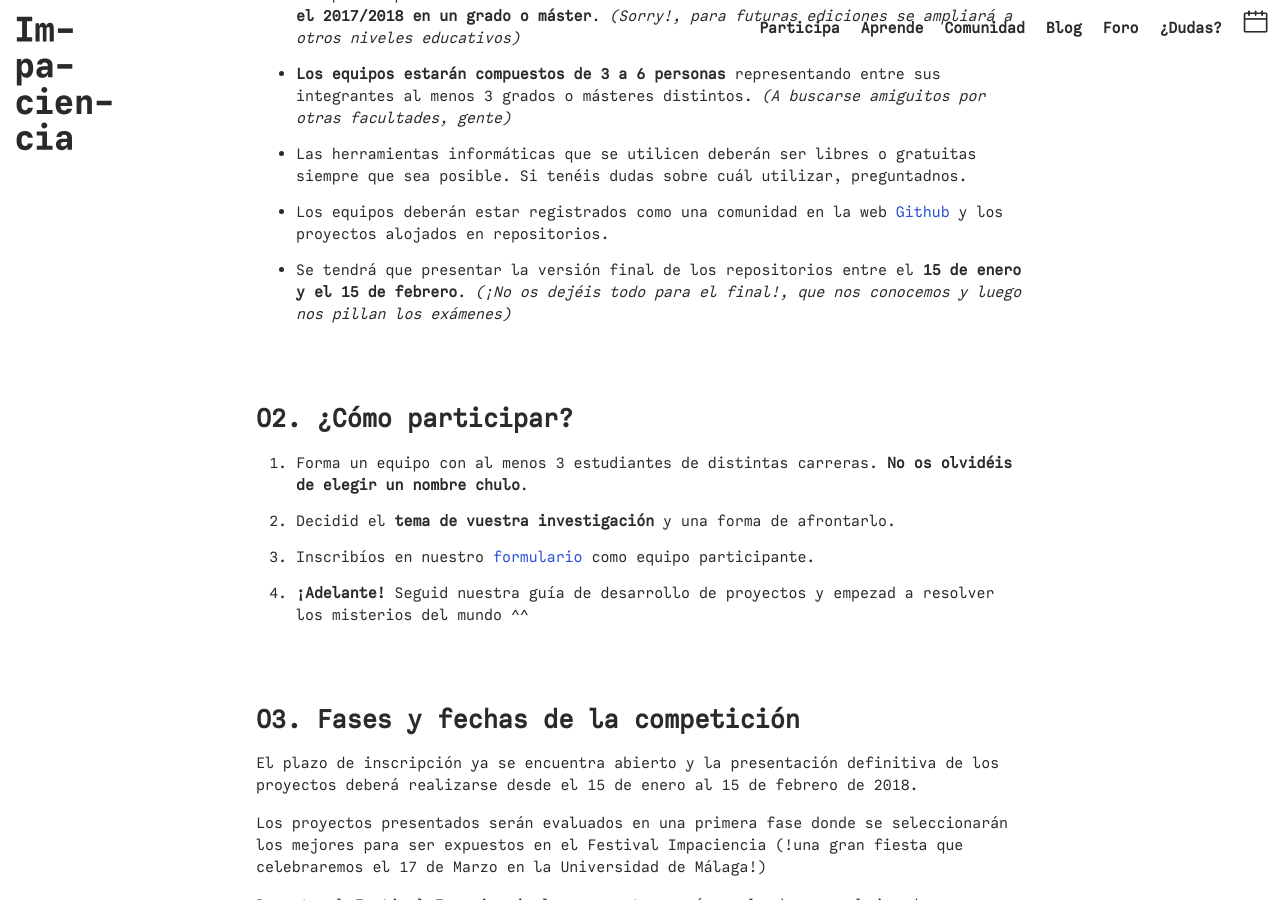
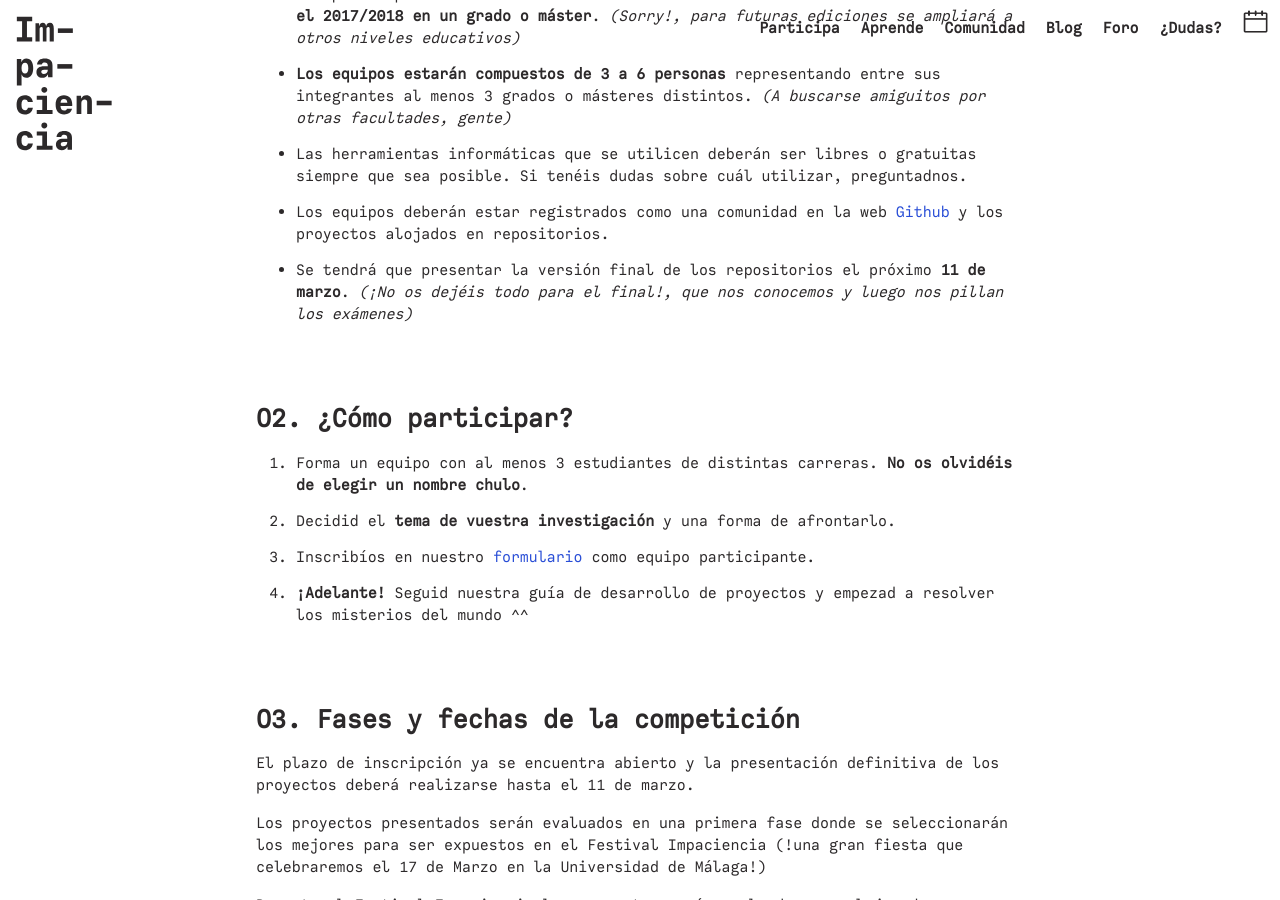
Before and after one commit to Impaciencia/impaciencia.github.io, a Jekyll site: the page built from participa.html, in a window 1280 px wide and 900 px high, scrolled down 1085 px. Built offline with Jekyll 4.4.1, drawn with Linux system fonts in a browser that asks for light colours; some web fonts are replaced; comment, search, counter and statistics services are not loaded.

Commit message:
nueva fecha

```diff
--- a/index.html
+++ b/index.html
@@ -11,7 +11,9 @@ id: home
 	<h1> Impaciencia es un concurso para mentes inquietas </h1>
 	<div class="postit1">
 		<div class="cerrarpostit"> x </div>
-		<p> Se busca equipo. <b>Soy estudiante de ciencias</b> y me gustaría participar en el concurso de Impaciencia junto a un equipo multidisciplinar. </br> </br>  </p>
+		<h1> !Ampliado el plazo de entrega! </h1>
+		<p>Ahora podéis inscribiros y entregar vuestros proyectos hasta el 11 de marzo</p>
+		<!--<p> Se busca equipo. <b>Soy estudiante de ciencias</b> y me gustaría participar en el concurso de Impaciencia junto a un equipo multidisciplinar. </br> </br>  </p>-->
 	</div>
 
 	<div class="postit2">
@@ -55,7 +57,7 @@ id: home
 			<li><b>¡Adelante!</b> Seguid nuestra guía de desarrollo de proyectos y empezad a resolver los misterios del mundo ^^</li>
 		</ol>
 
-		<p> A partir de la inscripción tendréis hasta el 15 de febrero de 2018 para presentar vuestros proyectos y si tenéis cualquier duda u os quedáis atascados, no os olvidéis de que podéis visitar el FAQ, preguntarnos en el foro, por redes sociales, por correo o visitar alguno de nuestros embajadores. </p>
+		<p> A partir de la inscripción tendréis hasta el 11 de marzo del 2018 para presentar vuestros proyectos y si tenéis cualquier duda u os quedáis atascados, no os olvidéis de que podéis visitar el FAQ, preguntarnos en el foro, por redes sociales, por correo o visitar alguno de nuestros embajadores. </p>
 		</br>
 		<div class="boton"> <a href="https://goo.gl/forms/HEFHVHw6yKGNmh5E3" target="_blank"> Inscribe a tu equipo </a> </div>
 		</div>
--- a/participa.html
+++ b/participa.html
@@ -28,7 +28,7 @@ permalink: /participa/
 
 			<li>Los equipos deberán estar registrados como una comunidad en la web <a href="http://www.github.com">Github</a> y los proyectos alojados en repositorios. </li>
 
-			<li>Se tendrá que presentar la versión final de los repositorios entre el <b>15 de enero y el 15 de febrero</b>. <i>(¡No os dejéis todo para el final!, que nos conocemos y luego nos pillan los exámenes)</i></li>
+			<li>Se tendrá que presentar la versión final de los repositorios el próximo <b>11 de marzo</b>. <i>(¡No os dejéis todo para el final!, que nos conocemos y luego nos pillan los exámenes)</i></li>
 		</ul>
 
 
@@ -54,7 +54,7 @@ permalink: /participa/
 
 	<h1> O3. Fases y fechas de la competición </h1>
 
-	<p>El plazo de inscripción ya se encuentra abierto y la presentación definitiva de los proyectos deberá realizarse desde el 15 de enero al 15 de febrero de 2018.</p>
+	<p>El plazo de inscripción ya se encuentra abierto y la presentación definitiva de los proyectos deberá realizarse hasta el 11 de marzo.</p>
 
 	<p>Los proyectos presentados serán evaluados en una primera fase donde se seleccionarán los mejores para ser expuestos en el Festival Impaciencia (!una gran fiesta que celebraremos el 17 de Marzo en la Universidad de Málaga!)</p>
 
```
Also changed, not shown: other parts of participa.html (+1 -1 lines).
